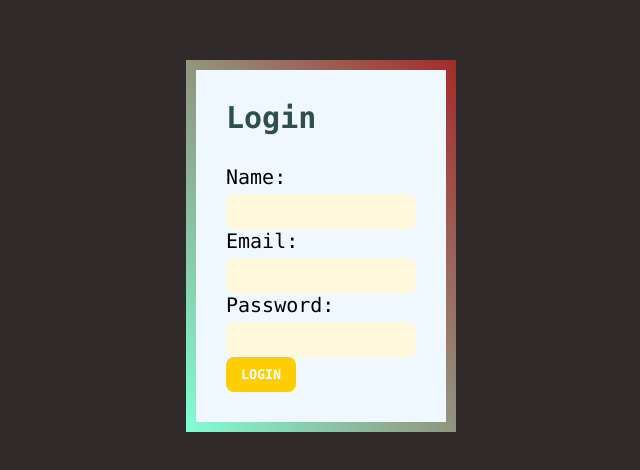
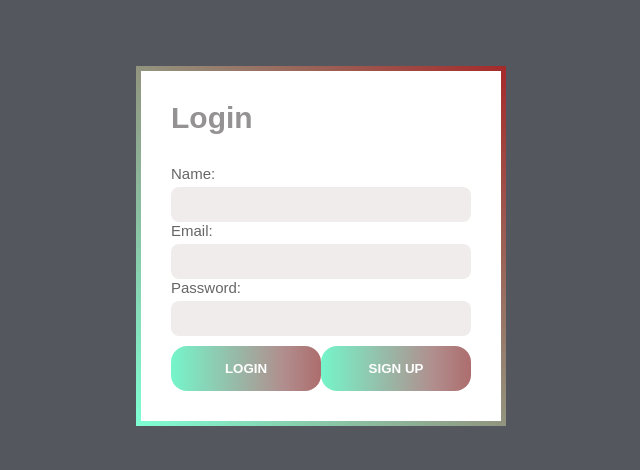
Before and after one commit to justkenpham/sentiment-analysis, a React (Create React App) app: page / in a window 1280 px wide. Shown: the part 154-624 px from the top of the page, without its empty margins (319-959 px from the left). Built offline with nearby package versions, Linux system fonts and the light colour scheme.

Commit message:
commit login

```diff
--- a/package.json
+++ b/package.json
@@ -8,6 +8,7 @@
     "@testing-library/user-event": "^12.8.3",
     "react": "^17.0.2",
     "react-dom": "^17.0.2",
+    "react-router-dom": "^5.3.0",
     "react-scripts": "^4.0.3",
     "web-vitals": "^1.1.2"
   },
--- a/src/app/App.js
+++ b/src/app/App.js
@@ -21,9 +21,7 @@ function App() {
       });
 
     } else {
-      console.log("Details do not match!");
       setError("Details don't match!");
-
     }
 
   }
@@ -31,20 +29,21 @@ function App() {
   const Logout = () => {
     setUser({name: "",email: ""});
   }
+
   return (
     <div className="App">
       {(user.email != "") ? (
         <div className="welcome">
-          <h1>This page is only to show that the user has successfully logged in</h1>
+          <h1>Successfully logged in</h1>
           <h2>User name: <span>{user.name}</span></h2>
           <button onClick={Logout}>Logout</button>
         </div>
       ) : (
         <LoginForm Login={Login} error={error}/>
-      )
-    }
+      ) }
     </div>
   );
+
 }
 
 export default App;
--- a/src/app/components/LoginForm.js
+++ b/src/app/components/LoginForm.js
@@ -1,5 +1,4 @@
-import React, {useState} from 'react' //rfce + Enter
-
+import React, {useState} from 'react'
 function LoginForm({Login, error}) {
     const [details, setDetails] = useState({name:"", email:"", password:""});
 
@@ -31,7 +30,9 @@ function LoginForm({Login, error}) {
 
 
                 </div>
-                <input type="submit" value="LOGIN"/>
+                <input type="submit" value="LOGIN" />
+                <input type="submit" value="SIGN UP"/>
+
 
             </div>
         </form>
--- a/src/index.css
+++ b/src/index.css
@@ -2,7 +2,7 @@
     margin : 0;
     padding: 0;
     box-sizing: border-box;
-    font-family: monaco, serif;
+    font-family: monsterrat, sans-serif;
 }
 input, button{
     appearance: none;
@@ -15,7 +15,7 @@ input, button{
     display: flex;
     align-items: center;
     justify-content: center;
-    background-color:#312a2a;
+    background-color: #54585e;
 }
 form{
     display: block;
@@ -25,24 +25,24 @@ form::after{
     content: '';
     display: block;
     position: absolute;
-    top: -10px;
-    left: -10px;
-    right: -10px;
-    bottom: -10px;
+    top: -5px;
+    left: -5px;
+    right: -5px;
+    bottom: -5px;
     z-index: 1;
     background-image: linear-gradient(to top right, #7FFFD4, #A52A2A);
 }
 form .form-inner{
     position: relative;
     display: block;
-    background-color:aliceblue;
+    background-color: #FFF;
     padding: 30px;
     z-index: 2;
 }
 form .form-inner h2{
-    color:darkslategray;
+    color: rgb(148, 146, 146);
     font-size: 30px;
-    font-weight: 1000;
+    font-weight: 700;
     margin-bottom: 30px;
 }
 
@@ -54,20 +54,20 @@ font .form-inner .form-group{
 
 .form-inner .form-group label{
     display: block;
-    color:black;
-    font-size: 20px;
+    color:#666;
+    font-size: 15px;
     margin-bottom: 5px;
     transition: 0.5s;
 }
 .form-inner .form-group:focus-within label{
-    color:coral;
+    color:rgb(206, 22, 22);
 }
 
 form .form-inner .form-group input{
     display: block;
-    width: 100;
-    padding: 10px;
-    background-color:cornsilk;
+    width: 100%;
+    padding: 10px 15px;
+    background-color:#f0ecec;
     border-radius: 8px;
     transition: 0.5s;
 }
@@ -78,15 +78,17 @@ form .form-inner .form-group input:focus{
 form .form-inner input[type="submit"],
 .welcome button{
     display: inline-block;
-    padding: 10px 15px;
-    border-radius: 8px;
-    background-image: linear-gradient(to right, #FFCE00, #FFCE00, #FE4880);
-    background-size: 200%;
+    padding: 15px 15px;
+    border-radius: 16px;
+    background-image: linear-gradient(to right, #75f5ca, #b18e8e, #A52A2A);
+    background-size: 150%;
     background-position: 0%;
     transition: 0.4s;
     color: #FFF;
     font-weight: 700;
     cursor: pointer;
+    width: 150px;
+    margin-top: 10px;
 }
 form .form-inner input[type="submit"]:hover,
 .welcome button:hover{
```
Also changed, not shown: src/setupTests.js (deleted, +0 -5 lines), 1 other file (tests, documents, lock files or other folders).
